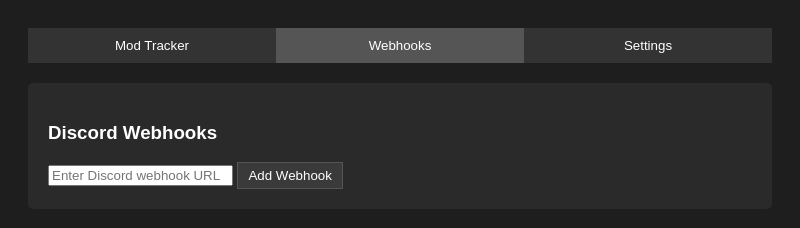
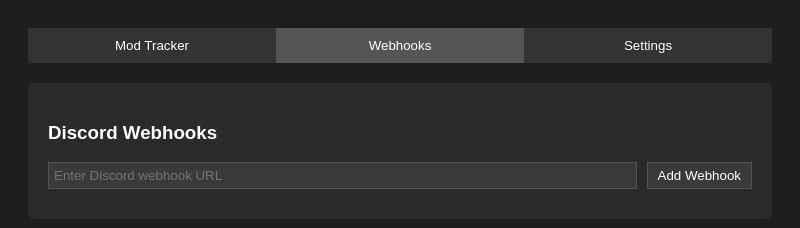
Before and after one commit to jonxmitchell/curseforge-mod-update-tracker, an Electron app: page index.html in a window 800 px wide. Both pictures are taken after a click on the button "Webhooks". Drawn offline with Linux system fonts and the light colour scheme; no server answers.

Commit message:
fixed webhook input and button styling and structure

```diff
--- a/index.html
+++ b/index.html
@@ -37,11 +37,13 @@
 			<div class="tab-content" id="webhooks-tab">
 				<div id="webhookSection">
 					<h3>Discord Webhooks</h3>
-					<input
-						type="text"
-						id="webhookInput"
-						placeholder="Enter Discord webhook URL" />
-					<button id="addWebhookButton">Add Webhook</button>
+					<div class="input-group">
+						<input
+							type="text"
+							id="webhookInput"
+							placeholder="Enter Discord webhook URL" />
+						<button id="addWebhookButton">Add Webhook</button>
+					</div>
 					<div id="webhookList"></div>
 				</div>
 			</div>
--- a/styles.css
+++ b/styles.css
@@ -41,7 +41,8 @@
 	margin-bottom: 10px;
 }
 
-.input-group input {
+input[type="text"],
+input[type="range"] {
 	flex-grow: 1;
 	margin-right: 10px;
 	padding: 5px;
@@ -141,3 +142,26 @@
 #intervalInput {
 	width: 100px;
 }
+
+#intervalInput,
+#webhookInput {
+	background-color: #3a3a3a;
+	color: #ffffff;
+	border: 1px solid #555555;
+	padding: 5px;
+}
+
+#webhookSection {
+	display: flex;
+	flex-direction: column;
+}
+
+#webhookSection .input-group {
+	display: flex;
+	margin-bottom: 10px;
+}
+
+#webhookSection .input-group input[type="text"] {
+	flex-grow: 1;
+	margin-right: 10px;
+}
```
